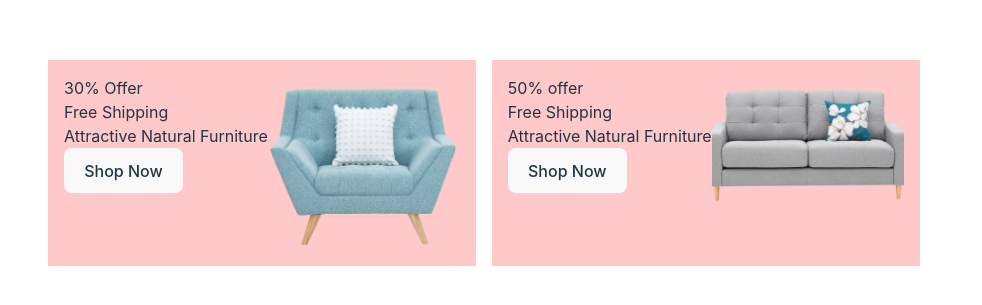
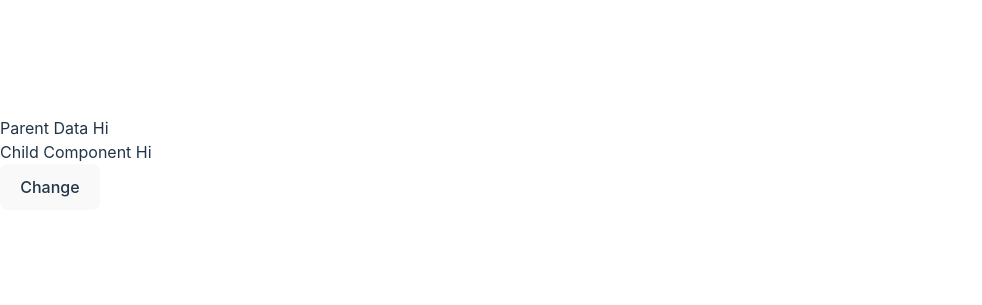
Before and after one commit to baljeetmatta/BatchfReact, a React (Vite) app: page / in a window 1280 px wide. Shown: the part 237-542 px from the top of the page, without its empty margins (0-982 px from the left). Built offline with nearby package versions, Linux system fonts and the light colour scheme.

Commit message:
12022025

```diff
--- a/src/App.tsx
+++ b/src/App.tsx
@@ -56,14 +56,17 @@
 import Banner from './Banner';
 import GreetClass from './GreetClass'
 import Login from './Login';
+import Parent from './Parent';
+import Text from "./Text"
 function App()
 {
   return (
     <>
     {/* <GreetClass name="Code"/> */}
     {/* <Login/> */}
-    <Banner/>
-
+    {/* <Banner/> */}
+    {/* <Text/> */}
+<Parent/>
     </>
   )
 }
--- /dev/null
+++ b/src/Child.tsx
@@ -0,0 +1,19 @@
+type ChildProps={
+    name:string
+    setData:(args:string)=>void;
+}
+const Child=(props:ChildProps)=>{
+    const changeHandler=()=>{
+      //  props.name="New Value";
+      props.setData("Bye");
+
+
+    }
+    return (
+        <>
+       <div>Child Component {props.name}</div>
+       <button onClick={changeHandler}>Change</button>
+        </>
+    )
+}
+export default Child;
--- /dev/null
+++ b/src/Parent.tsx
@@ -0,0 +1,15 @@
+import { useState } from "react";
+import Child from "./Child"
+
+const Parent=()=>{
+   // let data="Code";
+   const [data,setData]=useState("Hi");
+
+    return (
+        <>
+        Parent Data {data}
+        <Child name={data} setData={setData}/>
+        </>
+    )
+}
+export default Parent;
--- /dev/null
+++ b/src/Text.tsx
@@ -0,0 +1,35 @@
+import { useState } from "react";
+
+const Text=()=>{
+    //let textData="";
+    const [textData,setText]=useState("");
+
+    const changeHandler=(e:React.ChangeEvent)=>{
+        let target=e.target as HTMLInputElement;
+       // textData=target.value;
+       setText(target.value);
+
+
+    }
+    const printHandler=()=>{
+        alert(textData);
+
+    }
+    const updateHandler=()=>{
+
+        setText("Hi");
+
+    }
+    return (
+
+        <>
+        <input type="text" onChange={changeHandler} value={textData}/>
+        <button onClick={printHandler}>Print</button>
+        <button onClick={updateHandler}>Change</button>
+        </>
+    )
+
+
+
+}
+export default Text;
```
